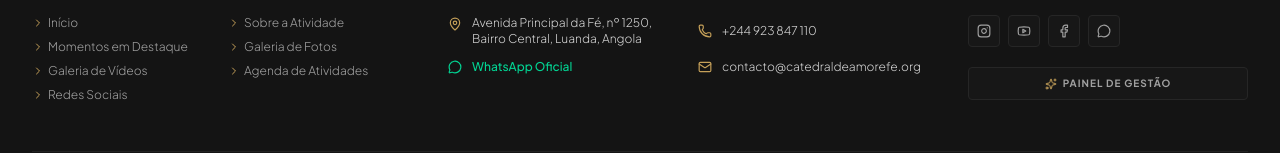
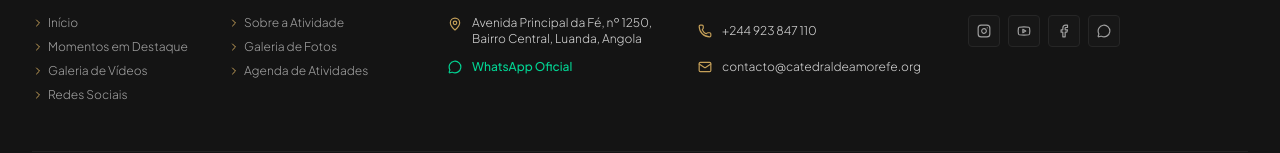
Before and after one commit to HeltonRosada13/cruzadr, a Next.js app: page / in a window 1280 px wide. Shown: the part 8540-8693 px from the top of the page. Built offline with nearby package versions, Linux system fonts and the light colour scheme; no server answers; the database is empty.

Commit message:
refactor(footer): remove admin panel access button

```diff
--- a/components/Footer.tsx
+++ b/components/Footer.tsx
@@ -149,16 +149,6 @@ export function Footer() {
                 );
               })}
             </div>
-
-            <div className="pt-1">
-              <button
-                onClick={() => setIsAdminOpen(true)}
-                className="w-full py-2 px-3 text-[10px] font-bold uppercase tracking-widest text-neutral-400 hover:text-white bg-neutral-900 hover:bg-neutral-800 border border-neutral-800 rounded-sm transition-all flex items-center justify-center gap-1.5 cursor-pointer"
-              >
-                <Sparkles className="w-3 h-3 text-[#C5A059]" />
-                <span>Painel de Gestão</span>
-              </button>
-            </div>
           </div>
         </div>
 
```
